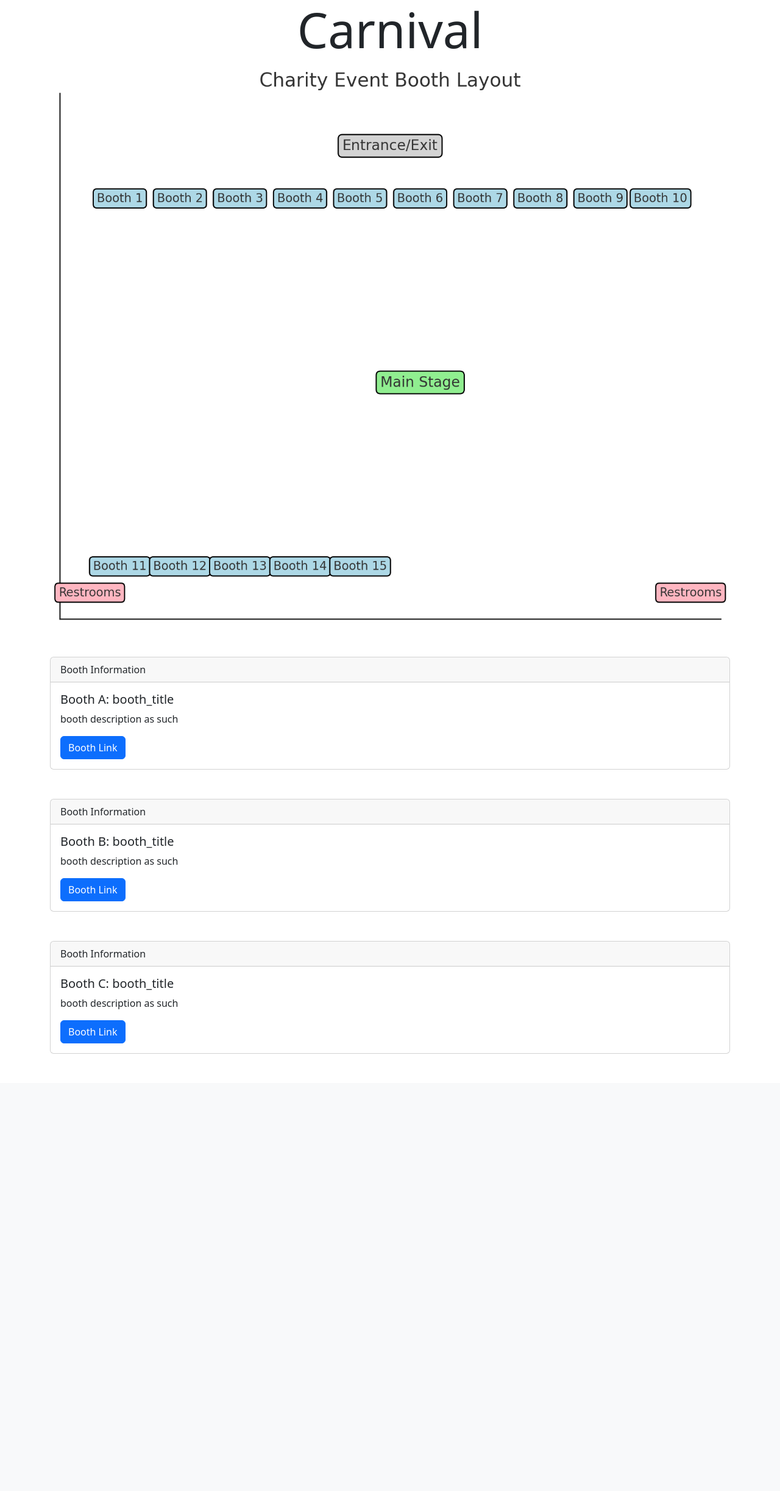
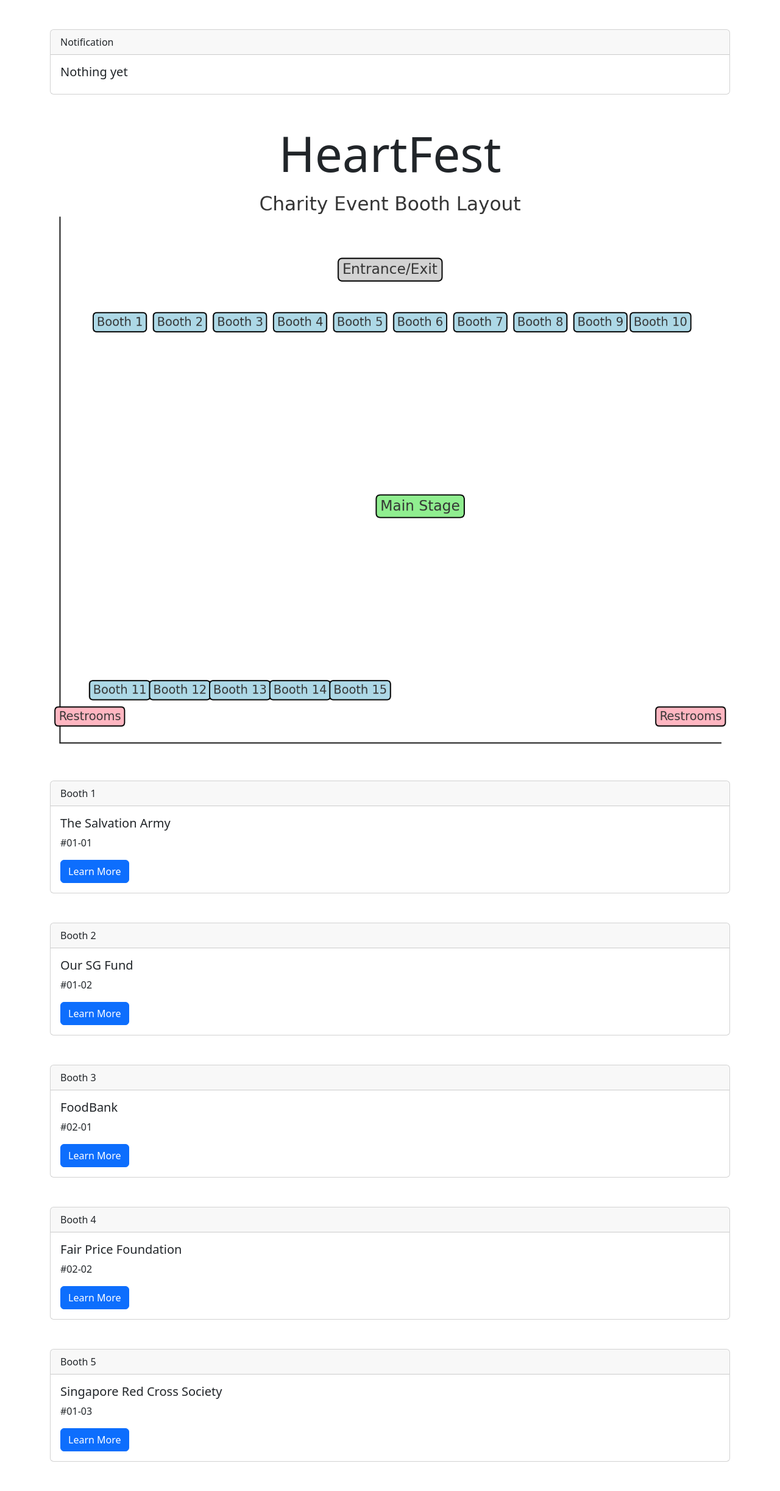
Before and after one commit to MingFei2001/proid-web-app, a Flask app: page / in a window 1280 px wide. Shown: the part 40-2485 px from the top of the page at 61% size. Before the commit the page ends 1768 px from the top, so only its background shows below. Run offline with Flask 3, Linux system fonts and the light colour scheme; data comes from the database, SQL or seed files in the repository; both versions use the stored data as it was after the commit.

Commit message:
fixed the bug and added a feature

```diff
--- a/app.py
+++ b/app.py
@@ -18,8 +18,9 @@ def get_db_connection():
 def index():
     conn = get_db_connection()
     events = conn.execute('SELECT * FROM events;')
-    conn.close()
-    return render_template('index.html',events=events)
+    notis = conn.execute('SELECT * FROM notis;')
+    # conn.close()
+    return render_template('index.html',events=events, notis=notis)
 
 @app.route('/booth/<int:id>', methods=['GET','POST'])
 def booth(id):
--- a/templates/booth.html
+++ b/templates/booth.html
@@ -17,8 +17,8 @@
 		integrity="sha384-YvpcrYf0tY3lHB60NNkmXc5s9fDVZLESaAA55NDzOxhy9GkcIdslK1eN7N6jIeHz"
 		crossorigin="anonymous"></script>
 	<nav class="nav justify-content-end bg-dark navbar-dark navbar-extend-lg">
-		<a href="" class="nav-link link-light">Home</a>
-		<a href="" class="nav-link link-light">About Us</a>
+		<a href="http://127.0.0.1:5000/" class="nav-link link-light">Home</a>
+		<a href="#" class="nav-link link-light">About Us</a>
 	</nav>
 
 	<div class="container">
--- a/templates/index.html
+++ b/templates/index.html
@@ -17,44 +17,49 @@
 		integrity="sha384-YvpcrYf0tY3lHB60NNkmXc5s9fDVZLESaAA55NDzOxhy9GkcIdslK1eN7N6jIeHz"
 		crossorigin="anonymous"></script>
 	<nav class="nav justify-content-end bg-dark navbar-dark navbar-extend-lg">
-		<a href="" class="nav-link link-light">Home</a>
+		<a href="http://127.0.0.1:5000/" class="nav-link link-light">Home</a>
 		<a href="" class="nav-link link-light">About Us</a>
 	</nav>
 
 	<div class="container">
-		<h1 class="display-1 text-center">Carnival</h1>
+		{% for item in notis %}
+		<div class="card my-5">
+			<div class="card-header">
+				Notification
+			</div>
+			<div class="card-body">
+				<h5 class="card-title">{{ item['noti'] }}</h5>
+			</div>
+		</div>
+		{% endfor %}
+
+		<h1 class="display-1 text-center">HeartFest</h1>
 		<img src="{{ url_for('static', filename='media/map.png') }}" class="d-block w-100" alt="">
 
+		{% for item in events %}
 		<div class="card my-5">
 			<div class="card-header">
-				Booth Information
+				Booth {{ item['id'] }}
 			</div>
 			<div class="card-body">
-				<h5 class="card-title">Booth A: booth_title</h5>
-				<p class="card-text">booth description as such</p>
-				<a href="#" class="btn btn-primary">Booth Link</a>
+				<h5 class="card-title">{{ item['name'] }}</h5>
+				<p class="card-text">{{ item['location'] }}</p>
+				<a href="http://127.0.0.1:5000/booth/{{ item['id'] }}" class="btn btn-primary">Learn
+					More</a>
 			</div>
 		</div>
-		<div class="card my-5">
-			<div class="card-header">
-				Booth Information
-			</div>
-			<div class="card-body">
-				<h5 class="card-title">Booth B: booth_title</h5>
-				<p class="card-text">booth description as such</p>
-				<a href="#" class="btn btn-primary">Booth Link</a>
-			</div>
-		</div>
-		<div class="card my-5">
-			<div class="card-header">
-				Booth Information
-			</div>
-			<div class="card-body">
-				<h5 class="card-title">Booth C: booth_title</h5>
-				<p class="card-text">booth description as such</p>
-				<a href="#" class="btn btn-primary">Booth Link</a>
-			</div>
-		</div>
+		{% endfor %}
+
+		<!-- <div class="card my-5"> -->
+		<!-- 	<div class="card-header"> -->
+		<!-- 		Booth Information -->
+		<!-- 	</div> -->
+		<!-- 	<div class="card-body"> -->
+		<!-- 		<h5 class="card-title">Booth A: booth_title</h5> -->
+		<!-- 		<p class="card-text">booth description as such</p> -->
+		<!-- 		<a href="#" class="btn btn-primary">Booth Link</a> -->
+		<!-- 	</div> -->
+		<!-- </div> -->
 	</div>
 
 </body>
```
Also changed, not shown: schema.sql (+15 -1 lines), database.db.
